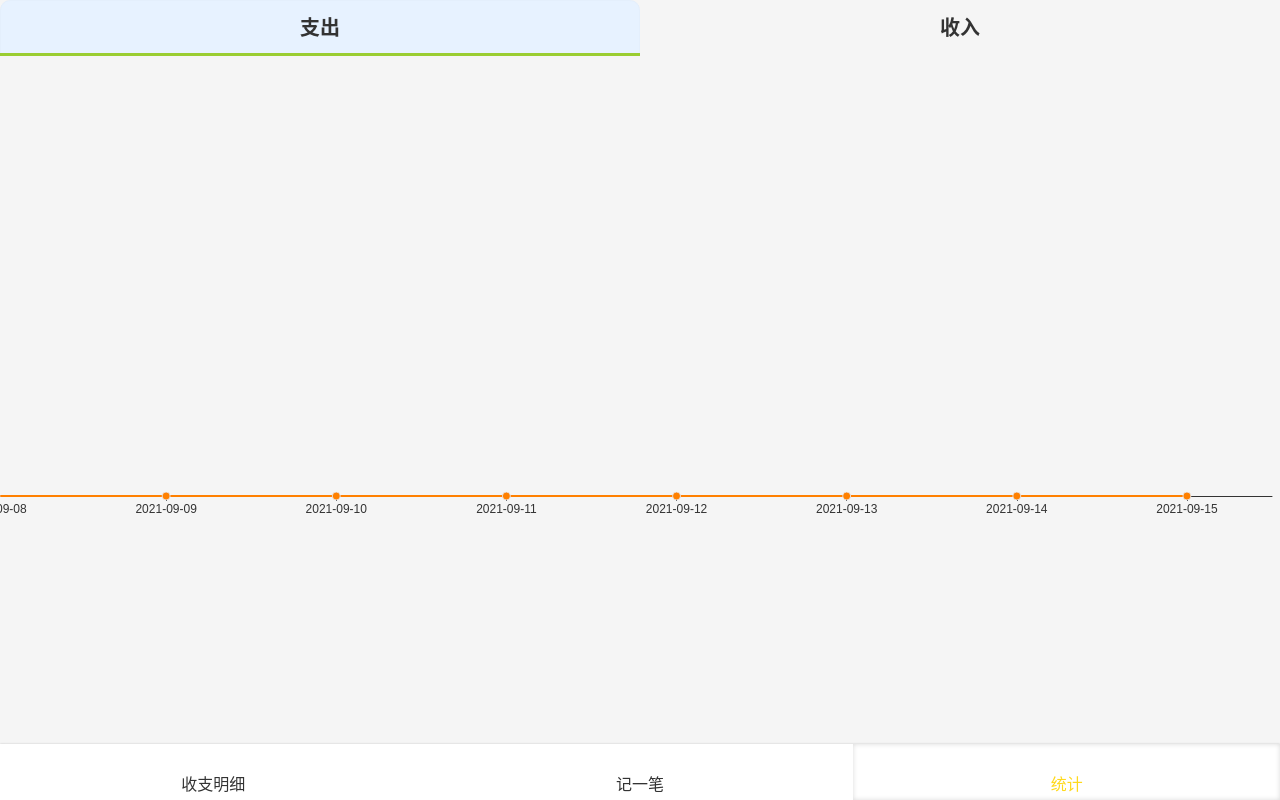
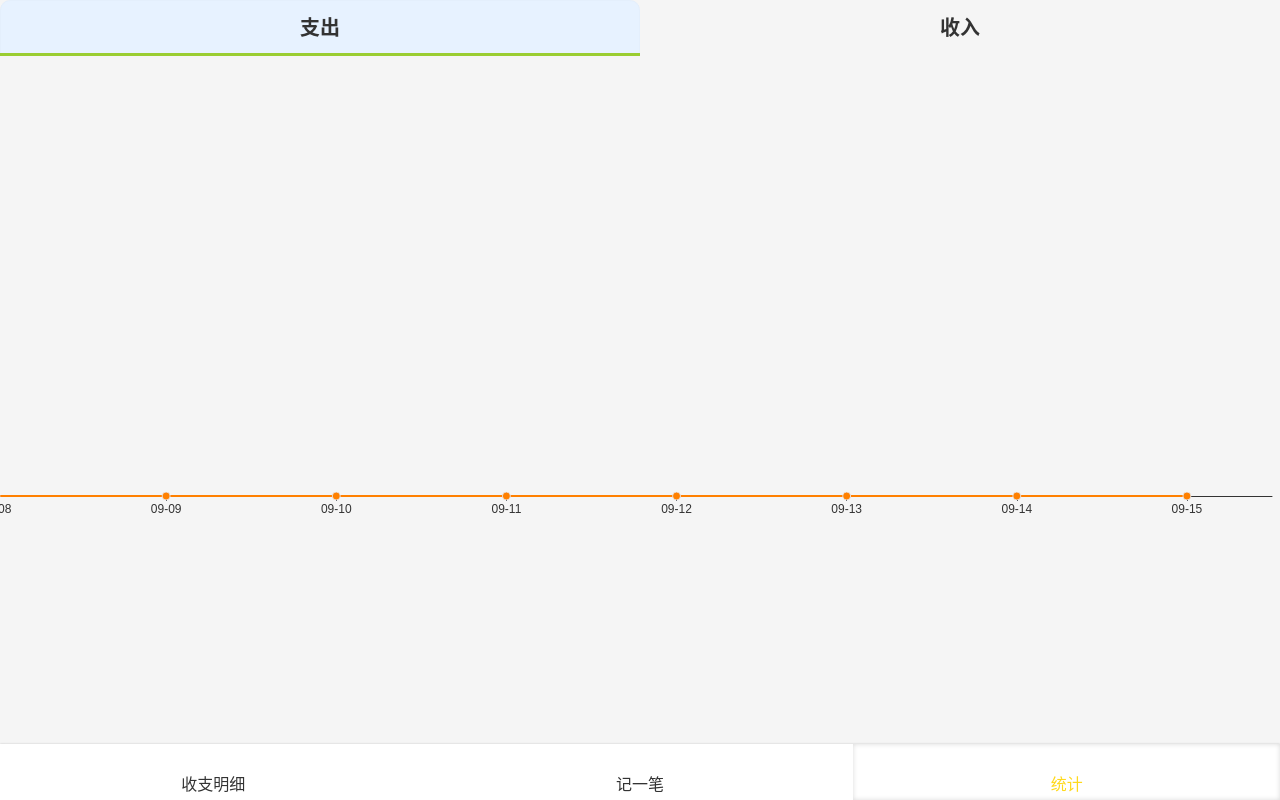
Before and after one commit to yichang8421/BitByBiter, a React app: page /#/statistics in a window 1280 px wide. Built offline with nearby package versions, Linux system fonts and the light colour scheme.

Commit message:
自定义 Echarts 的 axisLabel

```diff
--- a/src/views/Statistics.tsx
+++ b/src/views/Statistics.tsx
@@ -32,7 +32,12 @@ function Statistics() {
         xAxis: {
             type: "category",
             data: keys,
-            axisTick: {alignWithLabel: true}
+            axisTick: {alignWithLabel: true},
+            axisLabel: {
+                formatter: function (value: string) {
+                    return value.substr(5);
+                }
+            }
         },
         yAxis: {
             type: "value",
@@ -51,7 +56,7 @@ function Statistics() {
         tooltip: {
             // triggerOn: "click",
             trigger: "axis",
-            // position: "top"
+            position: "top"
         },
     };
 
```
